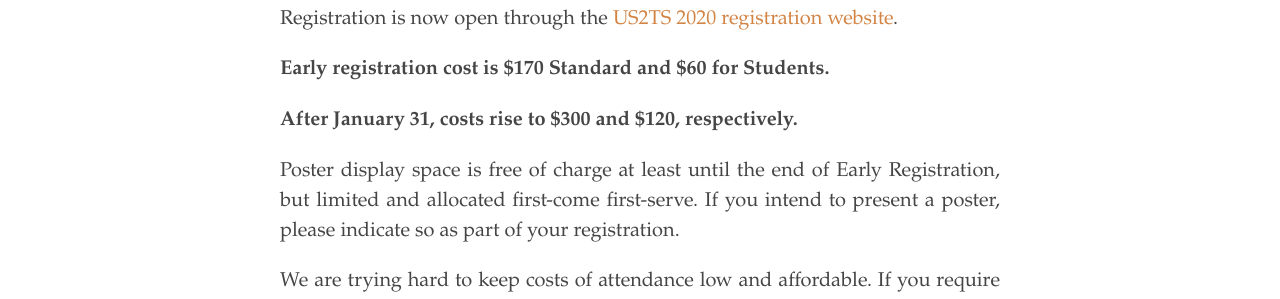
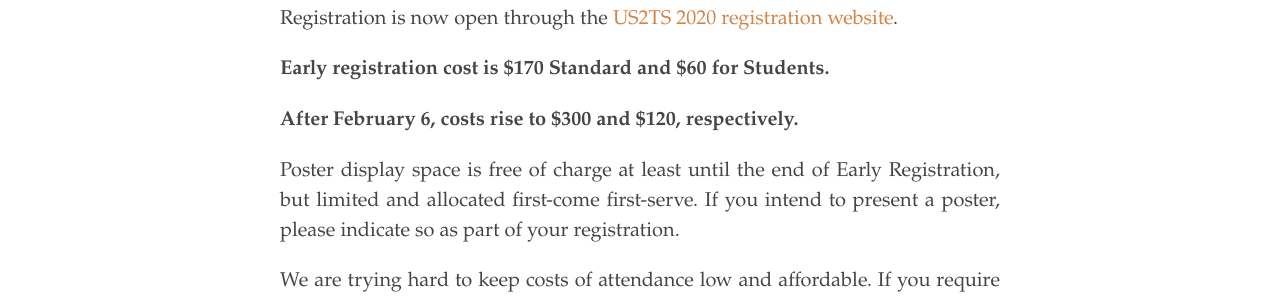
Before and after one commit to us2ts/us2ts.github.io, a Jekyll site: the page built from pages/registration.md, in a window 1280 px wide. Shown: the part 351-650 px from the top of the page. Built offline with Jekyll 4.4.1, drawn with Linux system fonts in a browser that asks for light colours; comment, search, counter and statistics services are not loaded.

Commit message:
Update registration.md

```diff
--- a/pages/registration.md
+++ b/pages/registration.md
@@ -14,7 +14,7 @@
 
 **Early registration cost is $170 Standard and $60 for Students.**
 
-**After January 31, costs rise to $300 and $120, respectively.**
+**After February 6, costs rise to $300 and $120, respectively.**
 
 Poster display space is free of charge at least until the end of Early Registration, but limited and allocated first-come first-serve. If you intend to present a poster, please indicate so as part of your registration.
 
```
